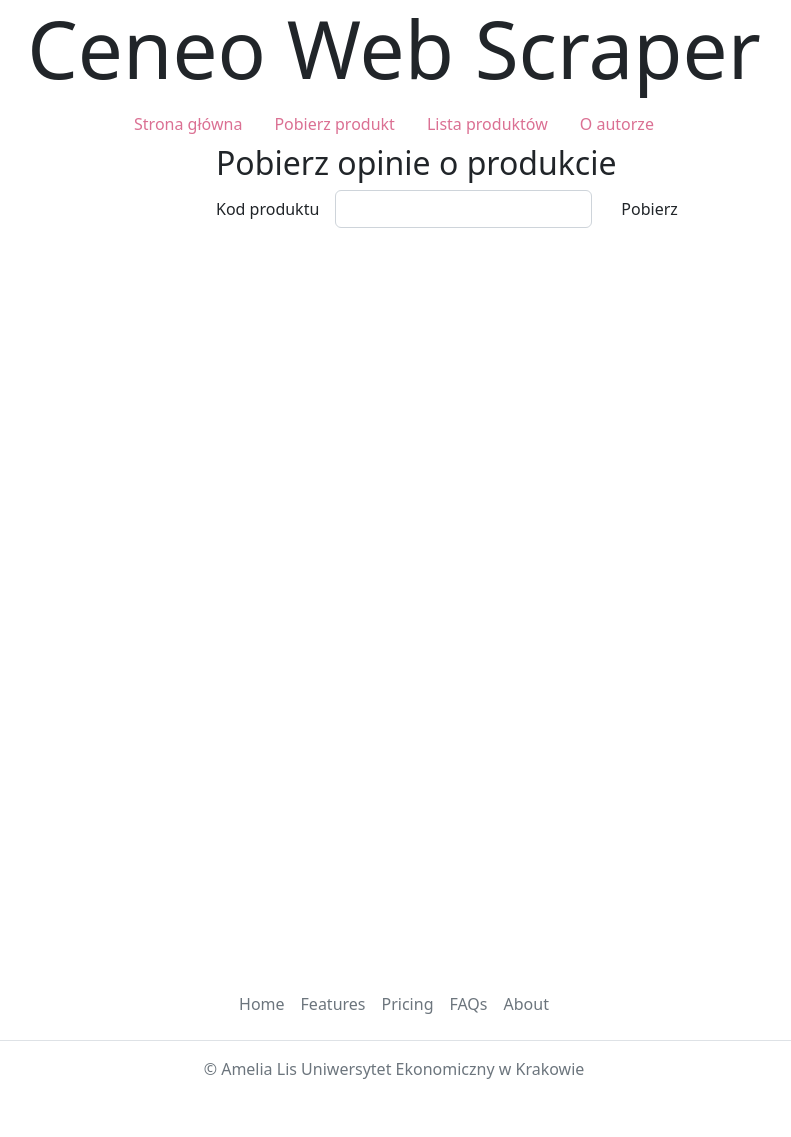
After one commit to AmeliaLis/CeneoWebScraper, a Flask app: page /extract in a window 1280 px wide. The commit adds this page. Shown: the whole page, without its empty margins (246-1037 px from the left). Run offline with Flask 2, Linux system fonts and the light colour scheme.

Commit message:
2022-06-03 AL

```diff
--- /dev/null
+++ b/app/models/opinion.py
@@ -0,0 +1,3 @@
+class Opinion():
+    def __init__():
+        pass
--- /dev/null
+++ b/app/models/product.py
@@ -0,0 +1,3 @@
+class Product():
+    def __init__():
+        pass
--- a/app/routes.py
+++ b/app/routes.py
@@ -1,9 +1,13 @@
 from app import app
-from flask import render_template, redirect, url_for
+from flask import render_template, redirect, url_for, request
 from urllib import response
 import requests
 import json
 from bs4 import BeautifulSoup
+import os
+import pandas as pd
+import numpy as np
+from matplotlib import pyplot as plt
 
 def get_item(ancestor, selector, attribute=None, return_list=False):
     try:
@@ -32,37 +36,42 @@
 def index():
     return render_template("index.html.jinja")
 
-@app.route("/extract/<product_id>")
-def extract(product_id):
-    url=f"https://www.ceneo.pl/{product_id}#tab=reviews"
-    all_opinions = []
-    while(url):
-        response = requests.get(url)
-        page = BeautifulSoup(response.text,"html.parser")
+@app.route('/extract', methods=["POST","GET"])
+def extract():
+    if request.method == "POST":
+        product_id = request.form.get("product_id")
+        url=f"https://www.ceneo.pl/{product_id}#tab=reviews"
+        all_opinions = []
+        while(url):
+            response = requests.get(url)
+            page = BeautifulSoup(response.text,"html.parser")
 
-        opinions = page.select("div.js_product-review")
-        for opinion in opinions:
-            single_opinion = {
-                key:get_item(opinion, *value)
-                for key, value in selectors.items()
-            }
-            single_opinion["opinion_id"] = opinion["data-entry-id"]
-            all_opinions.append(single_opinion)
+            opinions = page.select("div.js_product-review")
+            for opinion in opinions:
+                single_opinion = {
+                    key:get_item(opinion, *value)
+                    for key, value in selectors.items()
+                }
+                single_opinion["opinion_id"] = opinion["data-entry-id"]
+                all_opinions.append(single_opinion)
 
-        try:
-            url = "https://www.ceneo.pl"+page.select_one("a.pagination__next")["href"]
-        except TypeError:
-            url = None
+            try:
+                url = "https://www.ceneo.pl"+page.select_one("a.pagination__next")["href"]
+            except TypeError:
+                url = None
 
+            c
+            with open(f"app/opinions/{product_id}.json", "w", encoding ="UTF-8") as jf:
+                json.dump(all_opinions, jf, indent=4, ensure_ascii=False)
+            return redirect(url_for('product', product_id=product_id))
+    else:
+        return render_template("extract.html.jinja")
 
-        with open(f"app/opinions/{product_id}.json", "w", encoding ="UTF-8") as jf:
-            json.dump(all_opinions, jf, indent=4, ensure_ascii=False)
-
-        return redirect((url_for('product', product_id=product_id)))
 
 @app.route("/products")
 def products():
-    pass
+    products = [filename.split(".")[0] for filename in os.listdir("app/opinions")]
+    return render_template("products.html.jinja", products=products)
 
 @app.route("/author")
 def author():
@@ -70,4 +79,41 @@
 
 @app.route("/product/<product_id>")
 def product(product_id):
-    return render_template("product.html.jinja", product_id=product_id)
+    opinions = pd.read_json(f"opinions/{product_id}.json")
+    opinions["stars"] = opinions["stars"].map(lambda x: float(x.split("/")[0].replace(",", ".")))
+
+    stats = {
+        "opinions_count": len(opinions),
+        "pros_count": opinions["pros"].map(bool).sum(),
+        "cons_count": opinions["cons"].map(bool).sum(),
+        "average_score": opinions["stars"].mean().round(2),
+    }
+
+    if not os.path.exists("app/plots"):
+                os.makedirs("app/plots")
+
+    recommendation = opinions["recommendation"].value_counts(dropna=False).sort_index().reindex(["Nie polecam", "Polecam", None], fill_value=0)
+    recommendation.plot.pie(
+        label="",
+        autopct = lambda p: '{: .1f}%'.format(round(p)) if p > 0 else '',
+        colors = ["crimson", "forestgreen", "lightskyblue"],
+        labels = ["Nie polecam", "Polecam", "Nie mam zdania"]
+    )
+
+    plt.title("Rekomendacje")
+    plt.savefig(f"app/plots/{product_id}_recommendation.png")
+    plt.close()
+
+    stars = opinions["stars"].value_counts().sort_index().reindex(list(np.arange(0,5.5,0.5)), fill_value=0)
+    stars.plot.bar(
+        color = "pink"
+    )
+    plt.title("Oceny produktu")
+    plt.xlabel("Liczba gwiazdek")
+    plt.ylabel("Liczba opinii")
+    plt.grid(True, axis="y")
+    plt.xticks(rotation=0)
+    plt.savefig(f"plots/{product_id}stars.png")
+    plt.close()
+
+    return render_template("product.html.jinja", product_id=product_id, stats=stats, opinions=opinions)
--- a/app/templates/base.html.jinja
+++ b/app/templates/base.html.jinja
@@ -21,10 +21,10 @@
                     <a class="nav-link" style="color: palevioletred" href="{{url_for('index')}}">Strona główna</a>
                 </li>
                 <li class="nav-item">
-                    <a class="nav-link" style="color: palevioletred" href="{{url_for('extract', product_id=123112)}}">Pobierz produkt</a>
+                    <a class="nav-link" style="color: palevioletred" href="{{url_for('extract')}}">Pobierz produkt</a>
                 </li>
                 <li class="nav-item">
-                    <a class="nav-link" style="color: palevioletred" href="#">Lista produktów</a>
+                    <a class="nav-link" style="color: palevioletred" href="{{url_for('products')}}">Lista produktów</a>
                 </li>
                 <li class="nav-item">
                     <a class="nav-link" style="color: palevioletred" href="{{url_for('author')}}">O autorze</a>
--- /dev/null
+++ b/app/templates/extract.html.jinja
@@ -0,0 +1,18 @@
+{% extends "base.html.jinja" %}
+
+{% block content %}
+    <h2>Pobierz opinie o produkcie</h2>
+    <form action="{{url_for('extract')}}" method="POST">
+        <div class="row g-3 align-items-center">
+            <div class="col-auto">
+                <label for="product_id" class="col-form-label">Kod produktu</label>
+            </div>
+            <div class="col-auto">
+                <input type="text" id="product_id" name="product_id" class="form-control">
+            </div>
+            <div class="col-auto">
+                <button type="submit" class="btn btn-pink" value="Pobierz">Pobierz</button>
+            </div>
+        </div>
+    </form>
+{% endblock content %}
```
Also changed, not shown: app/templates/products.html.jinja (added, +11 -0 lines).
